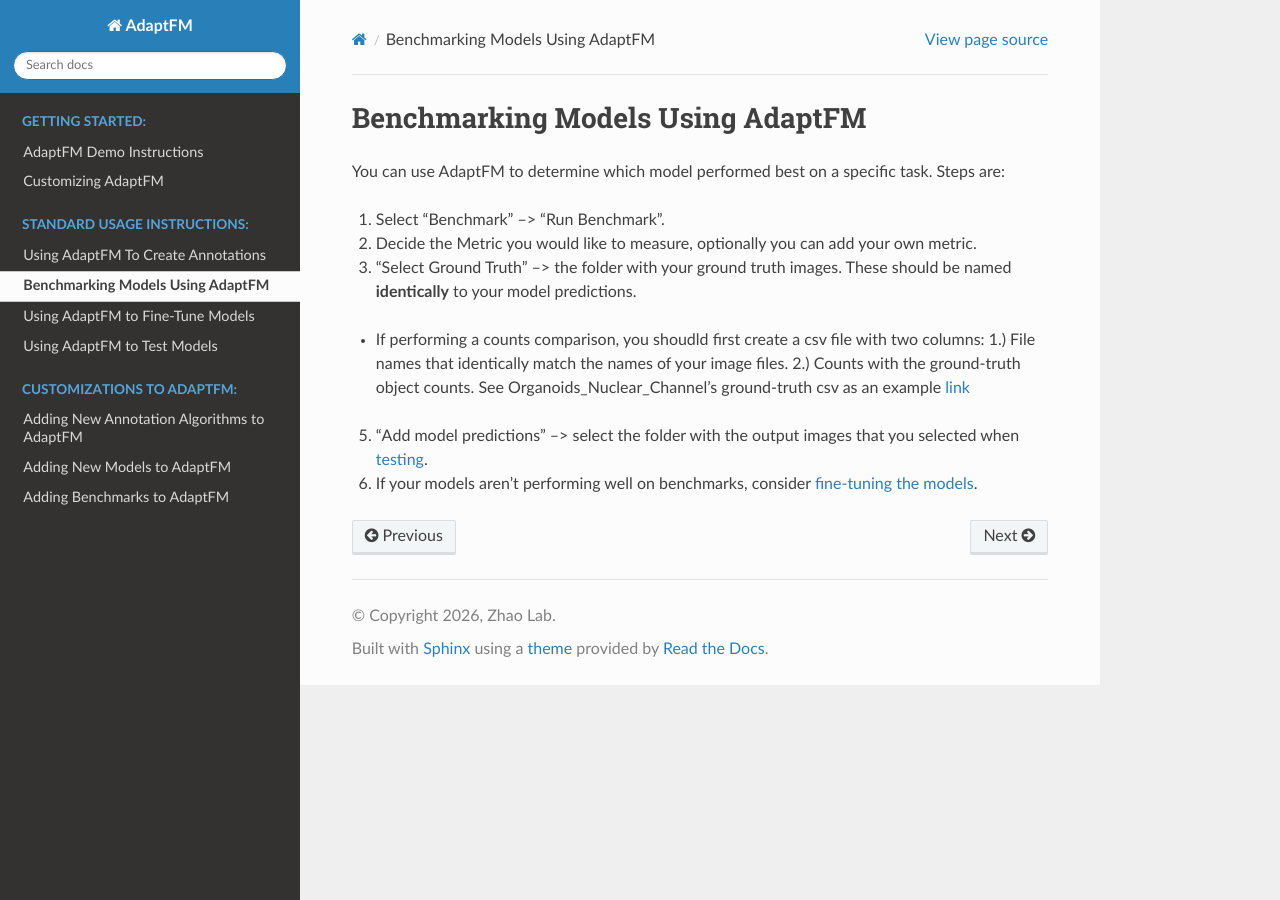
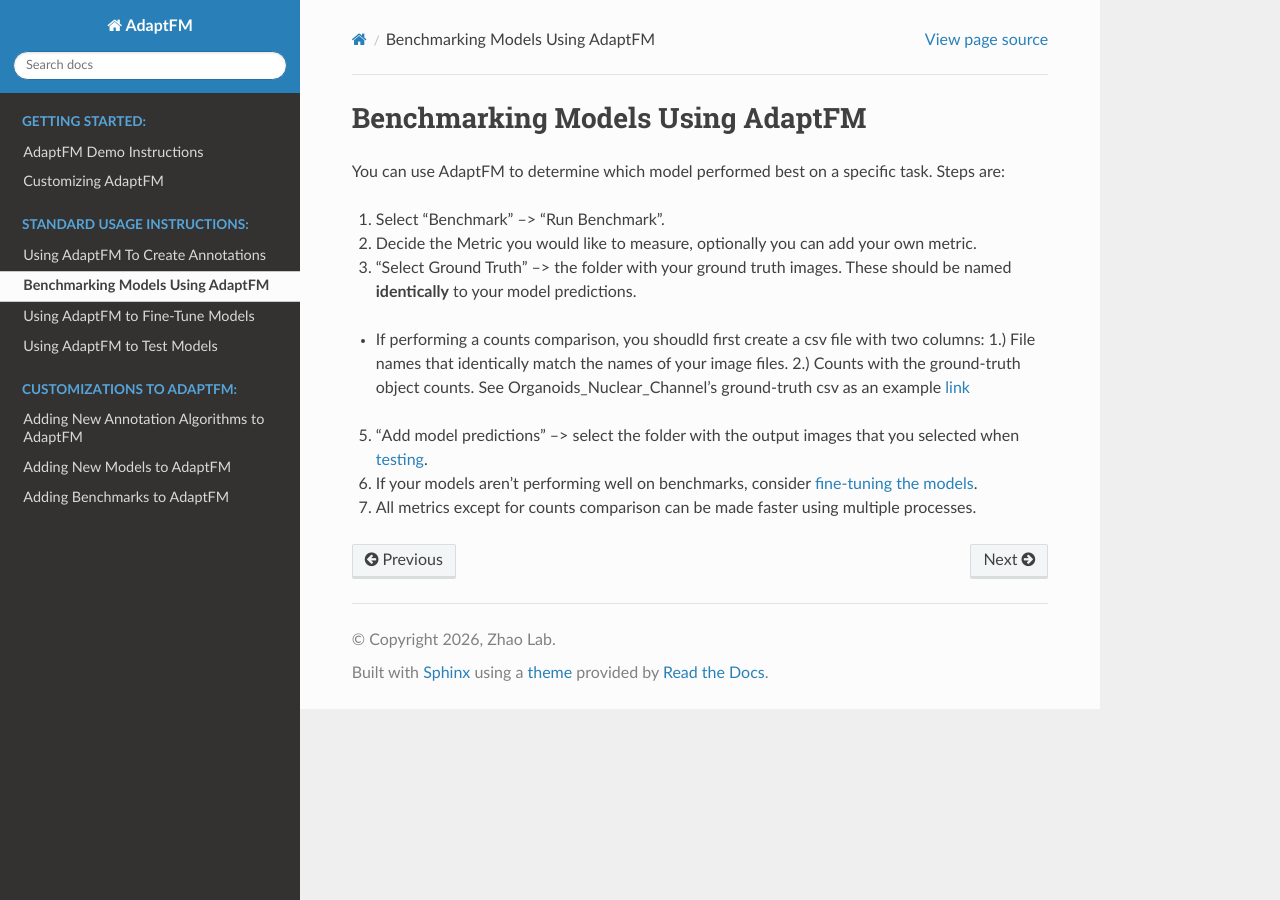
Before and after one commit to Zhao-Lab-UW-DHO/AdaptFM, a Sphinx documentation site: the page built from docs/Standard/Benchmarking-Models.md, in a window 1280 px wide. Built offline with Sphinx 7.4.7 and the Read the Docs theme 3.1.0, drawn with Linux system fonts in a browser that asks for light colours.

Commit message:
Update Benchmarking-Models.md

```diff
--- a/docs/Standard/Benchmarking-Models.md
+++ b/docs/Standard/Benchmarking-Models.md
@@ -7,3 +7,4 @@ You can use AdaptFM to determine which model performed best on a specific task.
 - If performing a counts comparison, you shoudld first create a csv file with two columns: 1.) File names that identically match the names of your image files. 2.) Counts with the ground-truth object counts. See Organoids_Nuclear_Channel's ground-truth csv as an example [link](https://huggingface.co/datasets/hbakhtiar/AdaptFM_Testing/tree/main)
 5. "Add model predictions" --> select the folder with the output images that you selected when [testing](./Testing-Models.md).
 6. If your models aren't performing well on benchmarks, consider [fine-tuning the models](./Fine-tuning-models.md).
+7. All metrics except for counts comparison can be made faster using multiple processes.
```
